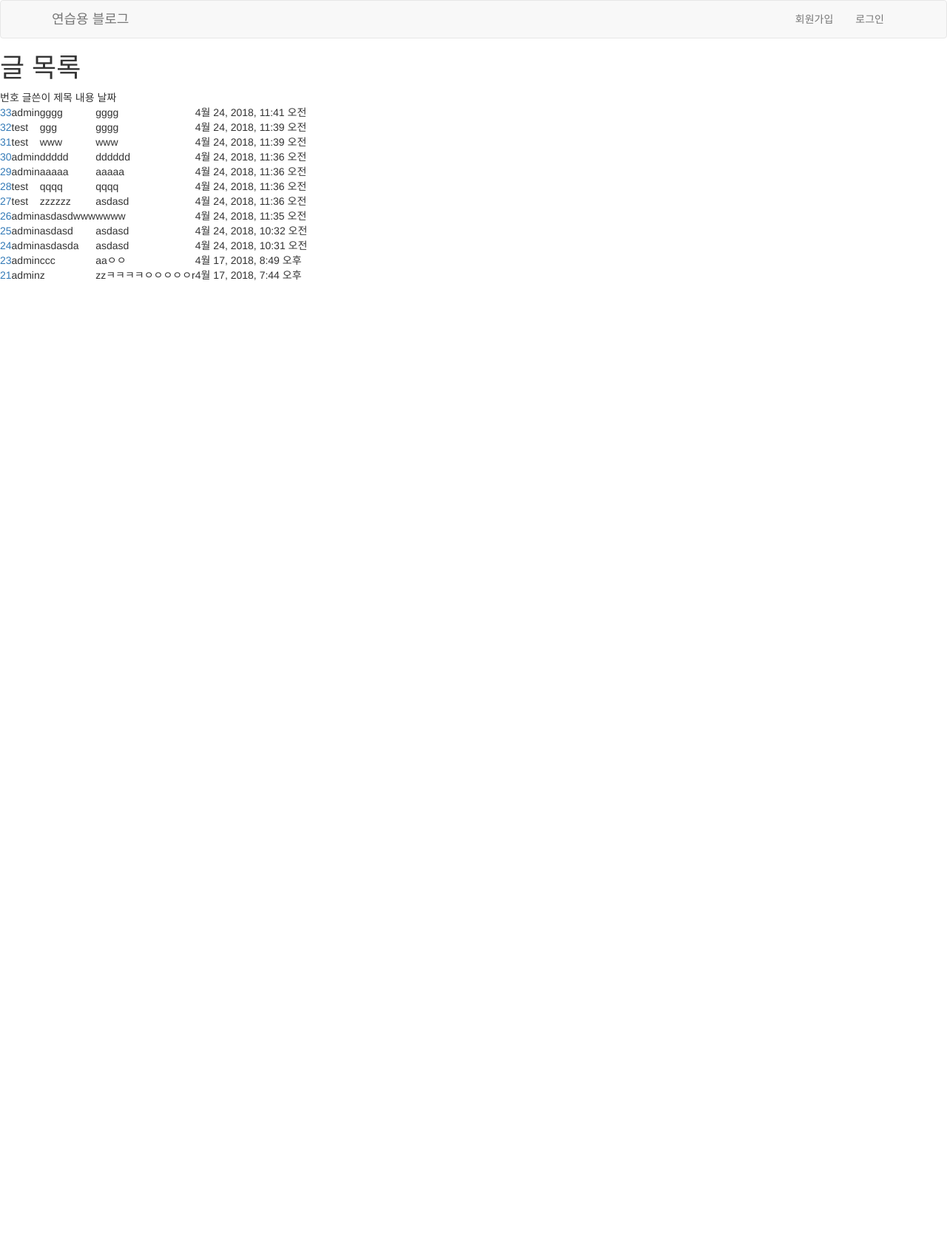
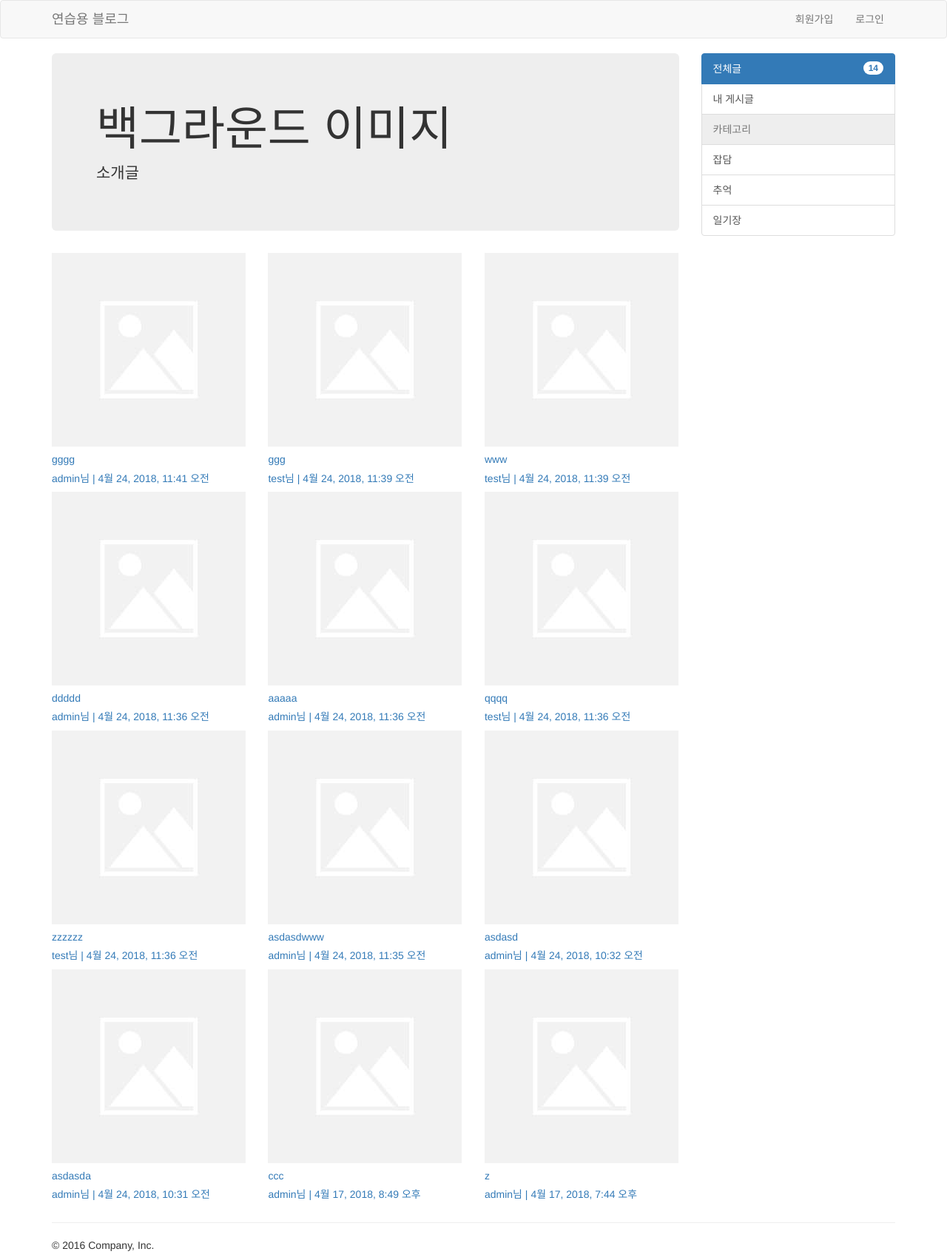
Before and after one commit to lcw9206/django-blog, a Django app: page /post/post_list/ in a window 1280 px wide. Shown: the whole page at 74% size. Before the commit the page ends 379 px from the top, so only its background shows below. Run offline with Django 3.2, Linux system fonts and the light colour scheme; data comes from the database, SQL or seed files in the repository; some libraries are stand-ins or nearby versions.

Commit message:
기능 추가: 카테고리별 게시글 보기 추가 및 중복 템플릿 분리

```diff
--- a/myblog/myblog/templates/layout.html
+++ b/myblog/myblog/templates/layout.html
@@ -43,10 +43,26 @@
                 </div>
             </div>
         </nav>
+    <div class="container">
+        <div class="row row-offcanvas row-offcanvas">
+            {% block content %}
+            {% endblock %}
+            <div class="col-xs-6 col-sm-3 sidebar-offcanvas" id="sidebar">
+                <div class="list-group">
+                    <a href="{% url "post:post_list" %}" class="list-group-item active"><span class="badge">14</span> 전체글</a>
+                    <a href="{% url "post:my_post_list" %}" class="list-group-item">내 게시글</a>
+                    <a href="#" class="list-group-item disabled">카테고리</a>
+                    {% for category in category_list %}
+                        <a href="{% url "post:category_post_list" category.id %}" class="list-group-item">{{ category.name }}</a>
+                    {% endfor %}
+                </div>
+            </div><!--/.sidebar-offcanvas-->
+        </div><hr/>
 
-    {% block content %}
-    {% endblock %}
-
+        <footer>
+            <p>&copy; 2016 Company, Inc.</p>
+        </footer>
+    </div>
     <script src="{% static "js/bootstrap.min.js" %}">
     <!--Jquery-->
     <script src="//code.jquery.com/jquery-2.2.4.min.js"></script>
--- a/myblog/post/templates/post/post_list.html
+++ b/myblog/post/templates/post/post_list.html
@@ -1,39 +1,29 @@
 {% extends 'post/layout.html' %}
-{% load el_pagination_tags %}
+{% load static %}
+{% block content %}
+        <div class="col-xs-12 col-sm-9">
+            <p class="pull-right visible-xs">
+                <button type="button" class="btn btn-primary btn-xs" data-toggle="offcanvas">Toggle nav</button>
+            </p>
+            <div class="jumbotron">
+                <h1>백그라운드 이미지</h1>
+                <p>소개글</p>
+            </div>
+            <div class="row">
+                {% for post in post_list %}
+                    <div class="col-xs-6 col-lg-4">
+                        <a href="{% url "post:post_detail" post.id %}">
+                            {% if post.post_thumbnail %}
+                                <img src="{{ post.post_thumbnail.url }}"/>
+                            {% else %}
+                                <img src="{% static "images/default_post.jpg" %}"/>
+                            {% endif %}
 
-{% block content %}
-<h1>글 목록</h1>
-
-{% if user.is_authenticated %}
-    <a href="{% url "post:post_new" %}">글쓰기</a>
-    <a href="{% url "post:my_post_list" %}">내글 보기</a>
-    <a href="{% url "post:post_list" %}">전체글 보기</a><hr/>
-    <form action="" method="get">
-        <input type="text" placeholder="검색할 단어를 입력해주세요." name="search" value="{{search}}">
-        <input type="submit" value="검색">
-    </form>
-{% endif %}
-
-<table>
-    <thead>
-        <span><tr> 번호 </tr></span>
-        <span><tr> 글쓴이 </tr></span>
-        <span><tr> 제목 </tr></span>
-        <span><tr> 내용 </tr></span>
-        <span><tr> 날짜 </tr></span>
-    </thead>
-    <tbody>
-        {% paginate post_list %}
-        {% for post in post_list %}
-        <tr>
-            <td><a href="{% url "post:post_detail" post.id %}">{{ post.id }}</td>
-            <td>{{ post.user }}</td>
-            <td>{{ post.title }}</td>
-            <td>{{ post.content }}</td>
-            <td>{{ post.created_at }}</td>
-        </tr>
-        {% endfor %}
-    </tbody>
-</table>
-{% show_pages %}
+                            <p><h5>{{ post.title }}</h5></p>
+                            <p><h5>{{ post.user }}님 | {{ post.created_at }}</h5></p>
+                        </a>
+                    </div>
+                {% endfor %}
+            </div><!--/row-->
+        </div><!--/.col-xs-12.col-sm-9-->
 {% endblock %}
--- a/myblog/post/urls.py
+++ b/myblog/post/urls.py
@@ -7,6 +7,7 @@ from . import views
 urlpatterns = [
     url(r'^post_list/$', views.post_list, name="post_list"),
     url(r'^my_post_list/$', views.my_post_list, name="my_post_list"),
+    url(r'^category_post_list/(?P<category_id>\d+)/$', views.category_post_list, name="category_post_list"),
     url(r'^(?P<post_id>\d+)/$', views.post_detail, name="post_detail"),
     url(r'^new/$', views.post_new, name="post_new"),
     url(r'^(?P<post_id>\d+)/delete/$', views.post_delete, name="post_delete"),
--- a/myblog/post/views.py
+++ b/myblog/post/views.py
@@ -1,7 +1,7 @@
 # post/views.py
 
 from django.shortcuts import render, redirect, get_object_or_404
-from .models import Post, Comment
+from .models import Post, Comment, Category
 from .forms import PostForm, CommentForm
 from django.contrib.auth.decorators import login_required
 from django.contrib import messages
@@ -9,6 +9,7 @@ from django.contrib import messages
 
 def post_list(request):
     list_query = Post.objects.all()
+    category_list = Category.objects.all()
     search = request.GET.get('search', '')
 
     if search:
@@ -16,6 +17,7 @@ def post_list(request):
 
     return render(request, 'post/post_list.html', {
         'post_list': list_query,
+        'category_list': category_list,
         'search': search,
     })
 
@@ -23,6 +25,7 @@ def post_list(request):
 @login_required
 def my_post_list(request):
     list_query = Post.objects.filter(user_id=request.user)
+    category_list = Category.objects.all()
     search = request.GET.get('search', '')
 
     if search:
@@ -30,6 +33,22 @@ def my_post_list(request):
 
     return render(request, 'post/post_list.html', {
         'post_list': list_query,
+        'category_list': category_list,
+        'search': search,
+    })
+
+
+def category_post_list(request, category_id):
+    list_query = Post.objects.filter(category_id=category_id)
+    category_list = Category.objects.all()
+    search = request.GET.get('search', '')
+
+    if search:
+        list_query = list_query.filter(title__icontains=search)
+
+    return render(request, 'post/post_list.html', {
+        'post_list': list_query,
+        'category_list': category_list,
         'search': search,
     })
 
```
